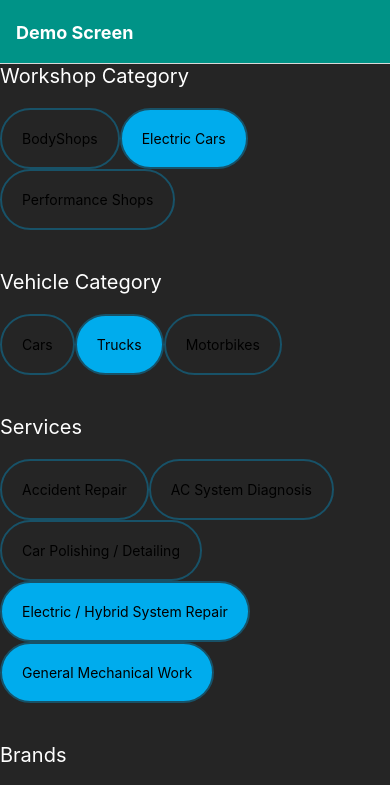
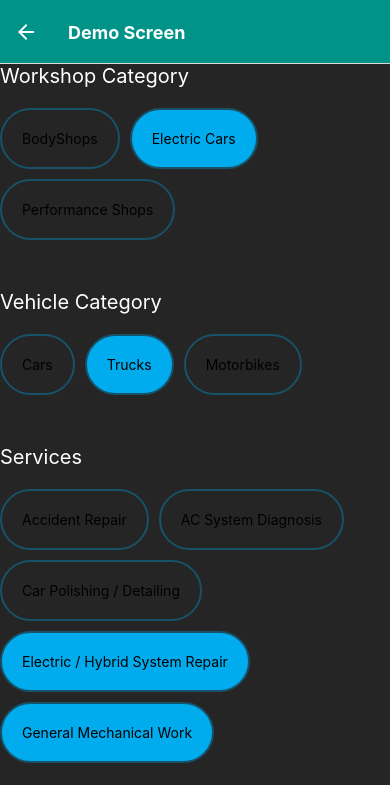
Before and after one commit to abdulbasit1993/Navigation-Demo-RN, a React Native app: screen /SandboxScreen in a window 390 px wide. Shown: the top 785 px of the page. Built offline with nearby package versions, Linux system fonts and the light colour scheme.

Commit message:
Added functionality to the Filter Modal

```diff
--- a/App.js
+++ b/App.js
@@ -24,20 +24,13 @@ const App = () => {
           },
         }}>
         <Stack.Screen
-          name="SandboxScreen"
-          component={SandboxScreen}
-          options={{
-            title: 'Demo Screen',
-          }}
-        />
-
-        <Stack.Screen
           name="Home"
           component={HomeScreen}
           options={{
             title: 'Overview',
           }}
         />
+
         <Stack.Screen name="Details" component={DetailsScreen} />
         <Stack.Screen
           name="ModalTestScreen"
@@ -53,6 +46,13 @@ const App = () => {
             title: 'Filter Modal Screen',
           }}
         />
+        <Stack.Screen
+          name="SandboxScreen"
+          component={SandboxScreen}
+          options={{
+            title: 'Demo Screen',
+          }}
+        />
       </Stack.Navigator>
     </NavigationContainer>
   );
--- a/Screens/FilterModalScreen.js
+++ b/Screens/FilterModalScreen.js
@@ -1,4 +1,4 @@
-import React, {useState} from 'react';
+import React, {useState, useEffect} from 'react';
 import {
   StyleSheet,
   Text,
@@ -6,22 +6,13 @@ import {
   Button,
   FlatList,
   Dimensions,
+  TouchableOpacity,
+  Image,
+  Alert,
 } from 'react-native';
 import Modal from 'react-native-modal';
 
 const {width: screenWidth} = Dimensions.get('screen');
-
-const DATA = [
-  {
-    id: 'item-1',
-    heading: 'Workshop Category',
-    isChecked: false,
-  },
-  {
-    id: 'item-2',
-    heading: 'Vehicle Category',
-  },
-];
 
 // Code for multiple select buttons:
 // const renderItem = ({item: {heading}}) => (
@@ -30,11 +21,31 @@ const DATA = [
 //   </View>
 // );
 
-const renderItem = ({item: {heading}}) => (
-  <View style={styles.item}>
-    <Text style={styles.heading}>{heading}</Text>
-  </View>
-);
+// const renderItem = ({item: {heading}}) => (
+//   <View style={styles.item}>
+//     <Text style={styles.heading}>{heading}</Text>
+//   </View>
+// );
+
+const resetBtnAlert = () =>
+  Alert.alert('Alert!', 'Reset Button is Pressed!', [
+    {
+      text: 'Cancel',
+      onPress: () => console.log('Cancel Pressed'),
+      style: 'cancel',
+    },
+    {text: 'OK', onPress: () => console.log('OK Pressed')},
+  ]);
+
+const applyBtnAlert = () =>
+  Alert.alert('Alert!', 'Apply Button is Pressed!', [
+    {
+      text: 'Cancel',
+      onPress: () => console.log('Cancel Pressed'),
+      style: 'cancel',
+    },
+    {text: 'OK', onPress: () => console.log('OK Pressed')},
+  ]);
 
 function FilterModalScreen() {
   const [isModalVisible, setModalVisible] = useState(false);
@@ -43,6 +54,141 @@ function FilterModalScreen() {
     setModalVisible(prevState => !prevState);
   };
 
+  const renderItem = ({item: {title, data, key}, index}) => (
+    <View>
+      <Text style={styles.headingText}>{title}</Text>
+      <View style={styles.item}>
+        {data.map(el => (
+          <TouchableOpacity
+            key={el.key}
+            style={[
+              {
+                backgroundColor: el.isCheck ? '#00ACED' : 'transparent',
+                padding: 12,
+                borderColor: '#185268',
+                borderWidth: 2,
+                borderRadius: 40,
+                marginBottom: 10,
+                marginRight: 10,
+              },
+            ]}
+            onPress={() => {
+              setData(prev => {
+                el.isCheck = !el.isCheck; // `!` means if a value is true then make it false else make it true;
+                // let dat = [el, ...prev[index].data];
+                // Here I'm spreading the both objects and merging the data;
+                return [...prev];
+                // Returned the updated values by spreading it.
+              });
+            }}>
+            <Text style={styles.btnText}>{el.name}</Text>
+          </TouchableOpacity>
+        ))}
+      </View>
+    </View>
+  );
+
+  const [data, setData] = useState([
+    {
+      key: 'id-1',
+      title: 'Workshop Category',
+      data: [
+        {name: 'BodyShops', isCheck: false, key: 'id-5'},
+        {name: 'Electric Cars', isCheck: true, key: 'id-6'},
+        {name: 'Performance Shops', isCheck: false, key: 'id-7'},
+      ],
+    },
+    {
+      key: 'id-2',
+      title: 'Vehicle Category',
+      data: [
+        {name: 'Cars', isCheck: false, key: 'id-8'},
+        {name: 'Trucks', isCheck: true, key: 'id-9'},
+        {name: 'Motorbikes', isCheck: false, key: 'id-10'},
+      ],
+    },
+    {
+      key: 'id-3',
+      title: 'Services',
+      data: [
+        {name: 'Accident Repair', isCheck: false, key: 'id-11'},
+        {name: 'AC System Diagnosis', isCheck: false, key: 'id-12'},
+        {name: 'Car Polishing / Detailing', isCheck: false, key: 'id-13'},
+        {name: 'Electric / Hybrid System Repair', isCheck: true, key: 'id-14'},
+        {name: 'General Mechanical Work', isCheck: true, key: 'id-15'},
+      ],
+    },
+    {
+      key: 'id-4',
+      title: 'Brands',
+      data: [
+        {name: 'FORD', isCheck: false, key: 'id-16'},
+        {name: 'BMW', isCheck: false, key: 'id-17'},
+        {name: 'BMW', isCheck: false, key: 'id-18'},
+        {name: 'AUDI', isCheck: false, key: 'id-19'},
+        {name: 'JAGUAR', isCheck: false, key: 'id-20'},
+        {name: 'FERRARI', isCheck: true, key: 'id-21'},
+        {name: 'LAMBORGHINI', isCheck: false, key: 'id-22'},
+      ],
+    },
+  ]);
+  const Footer = () => {
+    return (
+      <View>
+        <Text style={{color: '#fff', fontSize: 20}}>Reviews</Text>
+        <View
+          style={{flexDirection: 'row', alignItems: 'center', marginTop: 20}}>
+          <Image
+            source={require('../assets/five-stars.png')}
+            style={{width: 90, height: 18}}
+          />
+          <Text style={{marginLeft: 10}}>& Up</Text>
+        </View>
+        <View style={{flexDirection: 'row', marginTop: 30}}>
+          <TouchableOpacity
+            onPress={() => {
+              setData(prev => {
+                const data = [...prev];
+                // console.log(prev);
+                console.log(prev);
+                let dat = setTimeout(() => {
+                  data.map((item, index) =>
+                    item.data.map(v => (v.isCheck = false)),
+                  );
+                }, 5000);
+                console.log(prev);
+                return [...prev];
+              });
+            }}
+            style={{
+              backgroundColor: '#525252',
+              width: 160,
+              paddingTop: 20,
+              paddingBottom: 20,
+              alignItems: 'center',
+              borderTopLeftRadius: 10,
+            }}>
+            <Text>Reset</Text>
+          </TouchableOpacity>
+          <TouchableOpacity
+            onPress={() => {
+              //You can call an API to store your results or directly save the results in your Storage.
+              alert('Results has been applied!');
+            }}
+            style={{
+              backgroundColor: '#00ACED',
+              width: 155,
+              alignItems: 'center',
+              paddingTop: 20,
+              paddingBottom: 20,
+              borderTopRightRadius: 10,
+            }}>
+            <Text>Apply</Text>
+          </TouchableOpacity>
+        </View>
+      </View>
+    );
+  };
   return (
     <View
       style={{
@@ -66,11 +212,18 @@ function FilterModalScreen() {
         backdropTransitionOutTiming={500}
         onBackdropPress={() => setModalVisible(false)}
         style={{alignItems: 'flex-end', margin: 0}}>
-        <View style={styles.container}>
+        <View
+          style={{
+            backgroundColor: 'white',
+            flex: 1,
+            paddingTop: 50,
+            width: screenWidth * 0.8,
+          }}>
           <FlatList
-            data={DATA}
+            data={data}
             renderItem={renderItem}
-            keyExtractor={item => item.id}
+            keyExtractor={item => item.key}
+            ListFooterComponent={Footer}
           />
         </View>
       </Modal>
@@ -81,9 +234,9 @@ function FilterModalScreen() {
 export default FilterModalScreen;
 
 const styles = StyleSheet.create({
-  container: {},
-  heading: {
-    fontSize: 23,
+  headingText: {
+    fontSize: 20,
+    marginBottom: 20,
   },
   header: {
     fontSize: 22,
@@ -92,4 +245,9 @@ const styles = StyleSheet.create({
   title: {
     fontSize: 18,
   },
+  item: {
+    flexDirection: 'row',
+    flexWrap: 'wrap',
+    marginBottom: 35,
+  },
 });
--- a/Screens/HomeScreen.js
+++ b/Screens/HomeScreen.js
@@ -4,7 +4,7 @@ import {Text, View, Button, StyleSheet} from 'react-native';
 const HomeScreen = ({navigation}) => {
   return (
     <View style={styles.container}>
-      <Text>Home Screen</Text>
+      <Text style={{fontSize: 18, marginBottom: 10}}>Home Screen</Text>
       <Button
         title="Go to details screen"
         onPress={() => navigation.navigate('Details')}
@@ -40,6 +40,6 @@ const styles = StyleSheet.create({
     justifyContent: 'center',
   },
   modalBtn: {
-    marginTop: 50,
+    marginTop: 30,
   },
 });
--- a/Screens/SandboxScreen.js
+++ b/Screens/SandboxScreen.js
@@ -1,4 +1,4 @@
-import React, {useState} from 'react';
+import React, {useState, useEffect} from 'react';
 import {
   StyleSheet,
   Text,
@@ -9,16 +9,68 @@ import {
   TouchableOpacity,
   Image,
 } from 'react-native';
-import Modal from 'react-native-modal';
+// import Modal from 'react-native-modal';
 
 const {width: screenWidth} = Dimensions.get('screen');
 // screen width Multiply by 0.8
+
+const SandboxScreen = () => {
+  const [isModalVisible, setModalVisible] = useState(false);
+  const [data, setData] = useState([
+    {
+      key: 'id-1',
+      title: 'Workshop Category',
+      data: [
+        {name: 'BodyShops', isCheck: false, key: 'id-5'},
+        {name: 'Electric Cars', isCheck: true, key: 'id-6'},
+        {name: 'Performance Shops', isCheck: false, key: 'id-7'},
+      ],
+    },
+    {
+      key: 'id-2',
+      title: 'Vehicle Category',
+      data: [
+        {name: 'Cars', isCheck: false, key: 'id-8'},
+        {name: 'Trucks', isCheck: true, key: 'id-9'},
+        {name: 'Motorbikes', isCheck: false, key: 'id-10'},
+      ],
+    },
+    {
+      key: 'id-3',
+      title: 'Services',
+      data: [
+        {name: 'Accident Repair', isCheck: false, key: 'id-11'},
+        {name: 'AC System Diagnosis', isCheck: false, key: 'id-12'},
+        {name: 'Car Polishing / Detailing', isCheck: false, key: 'id-13'},
+        {
+          name: 'Electric / Hybrid System Repair',
+          isCheck: true,
+          key: 'id-14',
+        },
+        {name: 'General Mechanical Work', isCheck: true, key: 'id-15'},
+      ],
+    },
+    {
+      key: 'id-4',
+      title: 'Brands',
+      data: [
+        {name: 'FORD', isCheck: false, key: 'id-16'},
+        {name: 'BMW', isCheck: false, key: 'id-17'},
+        {name: 'BMW', isCheck: false, key: 'id-18'},
+        {name: 'AUDI', isCheck: false, key: 'id-19'},
+        {name: 'JAGUAR', isCheck: false, key: 'id-20'},
+        {name: 'FERRARI', isCheck: true, key: 'id-21'},
+        {name: 'LAMBORGHINI', isCheck: false, key: 'id-22'},
+      ],
+    },
+  ]);
 
   const Footer = () => {
     return (
       <View>
         <Text style={{color: '#fff', fontSize: 20}}>Reviews</Text>
-      <View style={{flexDirection: 'row', alignItems: 'center', marginTop: 20}}>
+        <View
+          style={{flexDirection: 'row', alignItems: 'center', marginTop: 20}}>
           <Image
             source={require('../assets/five-stars.png')}
             style={{width: 90, height: 18}}
@@ -27,24 +79,37 @@ const Footer = () => {
         </View>
         <View style={{flexDirection: 'row', marginTop: 30}}>
           <TouchableOpacity
+            onPress={() => {
+              setData(prev => {
+                //Here I have update your all isCheck prop to false;
+                let dat = prev.map((item, index) =>
+                  item.data.map(v => (v.isCheck = false)),
+                );
+                return [...prev];
+              });
+            }}
             style={{
               backgroundColor: '#525252',
               width: 200,
               paddingTop: 20,
               paddingBottom: 20,
               alignItems: 'center',
-            borderRadius: 10,
+              borderTopLeftRadius: 22,
             }}>
             <Text>Reset</Text>
           </TouchableOpacity>
           <TouchableOpacity
+            onPress={() => {
+              //You can call an API to store your results or directly save the results in your Storage.
+              alert('Results has been applied!');
+            }}
             style={{
               backgroundColor: '#00ACED',
               width: 200,
               alignItems: 'center',
               paddingTop: 20,
               paddingBottom: 20,
-            borderRadius: 10,
+              borderTopRightRadius: 23,
             }}>
             <Text>Apply</Text>
           </TouchableOpacity>
@@ -53,12 +118,22 @@ const Footer = () => {
     );
   };
 
-const renderItem = ({item: {title, data}}) => (
+  const renderItem = ({item: {title, data, key}, index}) => (
     <View>
       <Text style={styles.headingText}>{title}</Text>
       <View style={styles.item}>
         {data.map(el => (
           <TouchableOpacity
+            onPress={() => {
+              setData(prev => {
+                el.isCheck = !el.isCheck; // `!` means if a value is true then make it false else make it true;
+                let dat = [el, ...prev[index].data];
+                // Here I'm spreading the both objects and merging the data;
+                return [...prev];
+                // Retruned the updated values by spreading it.
+              });
+            }}
+            key={el.key}
             style={[
               {
                 backgroundColor: el.isCheck ? '#00ACED' : 'transparent',
@@ -66,6 +141,8 @@ const renderItem = ({item: {title, data}}) => (
                 borderColor: '#185268',
                 borderWidth: 2,
                 borderRadius: 40,
+                marginBottom: 10,
+                marginRight: 10,
               },
             ]}>
             <Text style={styles.btnText}>{el.name}</Text>
@@ -74,49 +151,6 @@ const renderItem = ({item: {title, data}}) => (
       </View>
     </View>
   );
-
-const SandboxScreen = () => {
-  const [isModalVisible, setModalVisible] = useState(false);
-  const [data, setData] = useState([
-    {
-      title: 'Workshop Category',
-      data: [
-        {name: 'BodyShops', isCheck: false},
-        {name: 'Electric Cars', isCheck: true},
-        {name: 'Performance Shops', isCheck: false},
-      ],
-    },
-    {
-      title: 'Vehicle Category',
-      data: [
-        {name: 'Cars', isCheck: false},
-        {name: 'Trucks', isCheck: true},
-        {name: 'Motorbikes', isCheck: false},
-      ],
-    },
-    {
-      title: 'Services',
-      data: [
-        {name: 'Accident Repair', isCheck: false},
-        {name: 'AC System Diagnosis', isCheck: false},
-        {name: 'Car Polishing / Detailing', isCheck: false},
-        {name: 'Electric / Hybrid System Repair', isCheck: true},
-        {name: 'General Mechanical Work', isCheck: true},
-      ],
-    },
-    {
-      title: 'Brands',
-      data: [
-        {name: 'FORD', isCheck: false},
-        {name: 'BMW', isCheck: false},
-        {name: 'BMW', isCheck: false},
-        {name: 'AUDI', isCheck: false},
-        {name: 'JAGUAR', isCheck: false},
-        {name: 'FERRARI', isCheck: true},
-        {name: 'LAMBORGHINI', isCheck: false},
-      ],
-    },
-  ]);
 
   const toggleModal = () => {
     setModalVisible(prevState => !prevState);
@@ -134,7 +168,7 @@ const SandboxScreen = () => {
         <FlatList
           data={data}
           renderItem={renderItem}
-          keyExtractor={item => item.id}
+          keyExtractor={item => item.key}
           ListFooterComponent={Footer}
         />
       </View>
```
Lines whose indentation alone changed are shown as unchanged.
